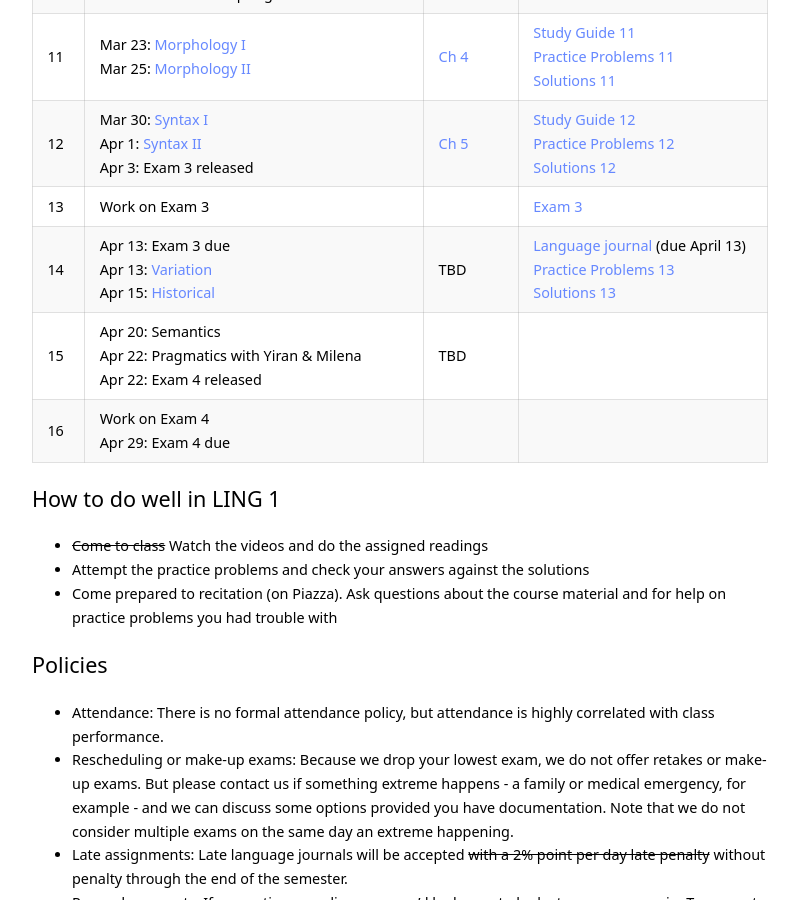
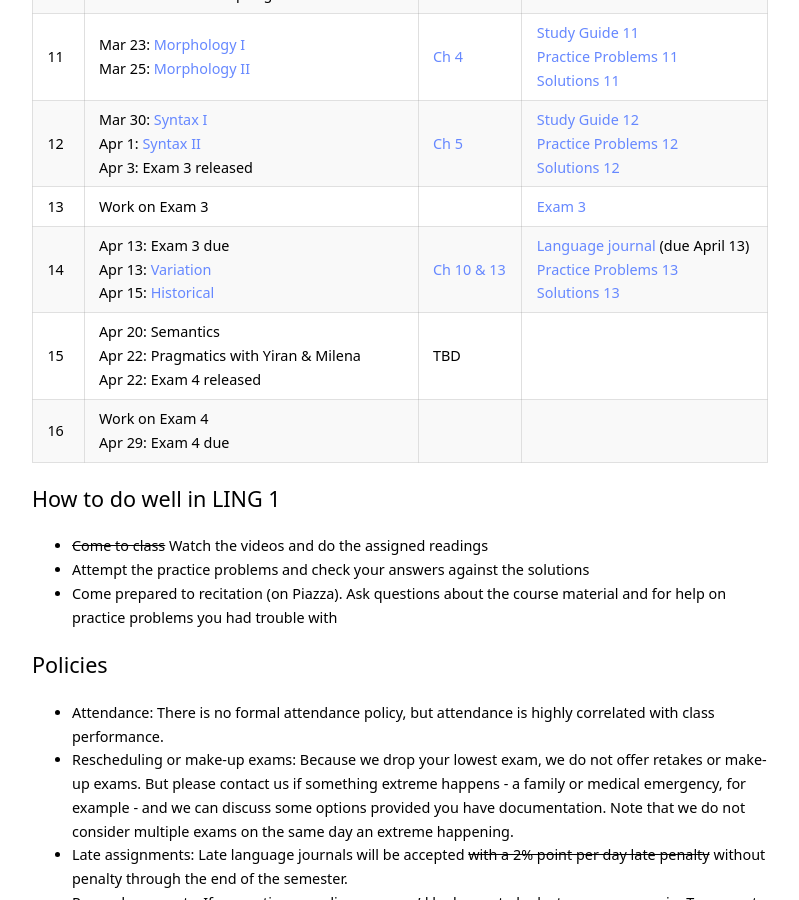
Before and after one commit to kschuler/ling001, a Jekyll site: the page built from index.md, in a window 1280 px wide and 900 px high, scrolled down 3512 px. Shown: the whole window, without its empty margins (240-1039 px from the left). Built offline with Jekyll 4.4.1, drawn with Linux system fonts in a browser that asks for light colours.

Commit message:
Update index.md

```diff
--- a/index.md
+++ b/index.md
@@ -96,7 +96,7 @@ Wk  | Lecture | Readings | Resources
 11 | Mar 23: [Morphology I](resources/Ling001-20A-13-Morphology1-pdf.pdf)<br>Mar 25: [Morphology II](resources/Ling001-20A-14-Morphology2.pdf) | [Ch 4](https://app.perusall.com/courses/intro-to-linguistics-1/chapter-4-4-1-4-5?assignmentId=pxa2xEZE3KQXDioBC&part=1) | [Study Guide 11](resources/studyguide-week11.pdf)<br>[Practice Problems 11](resources/practiceproblems-week11.pdf)<br>[Solutions 11](resources/solutions-week11.pdf)
 12 | Mar 30: [Syntax I](resources/Ling001-20A-15-Syntax1.pdf) <br> Apr 1: [Syntax II](resources/Ling001-20A-16-Syntax2.pdf) <br> Apr 3: **Exam 3 released**| [Ch 5](https://app.perusall.com/courses/intro-to-linguistics-1/chapter-5-19?assignmentId=i7tR6HdzMEfCB99ck&part=1) | [Study Guide 12](resources/studyguide-week12.pdf)<br>[Practice Problems 12](resources/practiceproblems-week12.pdf)<br>[Solutions 12](resources/solutions-week12.pdf)
 13 | **Work on Exam 3**| | [Exam 3](resources/Ling001-20A-Exam3.pdf)
-14 | Apr 13: **Exam 3 due**<br> Apr 13: [Variation](resources/Ling001-20A-19-Variation.pdf) <br> Apr 15: [Historical](resources/Ling001-20A-20-Historical.pdf) | TBD | [Language journal](resources/language-journal-assignment) (due April 13)<br>[Practice Problems 13](resources/practiceproblems-week13.pdf)<br>[Solutions 13](resources/solutions-week13.pdf)
+14 | Apr 13: **Exam 3 due**<br> Apr 13: [Variation](resources/Ling001-20A-19-Variation.pdf) <br> Apr 15: [Historical](resources/Ling001-20A-20-Historical.pdf) | [Ch 10 & 13](https://app.perusall.com/courses/intro-to-linguistics-1/ch10and13?assignmentId=CCQtsSLtuvvn3uvD8&part=1) | [Language journal](resources/language-journal-assignment) (due April 13)<br>[Practice Problems 13](resources/practiceproblems-week13.pdf)<br>[Solutions 13](resources/solutions-week13.pdf)
 15 | Apr 20: Semantics <br> Apr 22: Pragmatics with Yiran & Milena<br>Apr 22: **Exam 4 released** | TBD |
 16 | **Work on Exam 4**<br>Apr 29: **Exam 4 due** |  |
 
```
